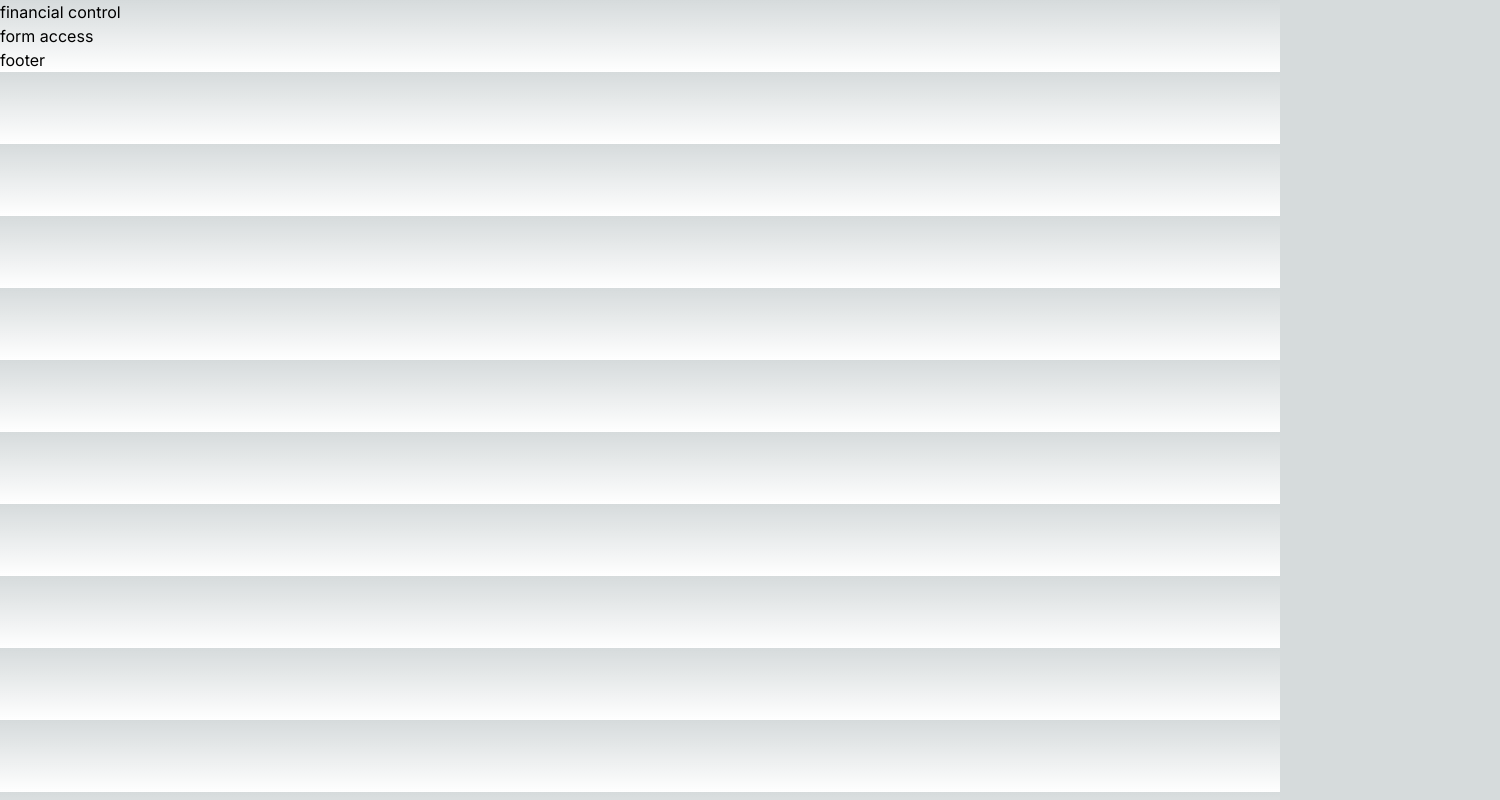
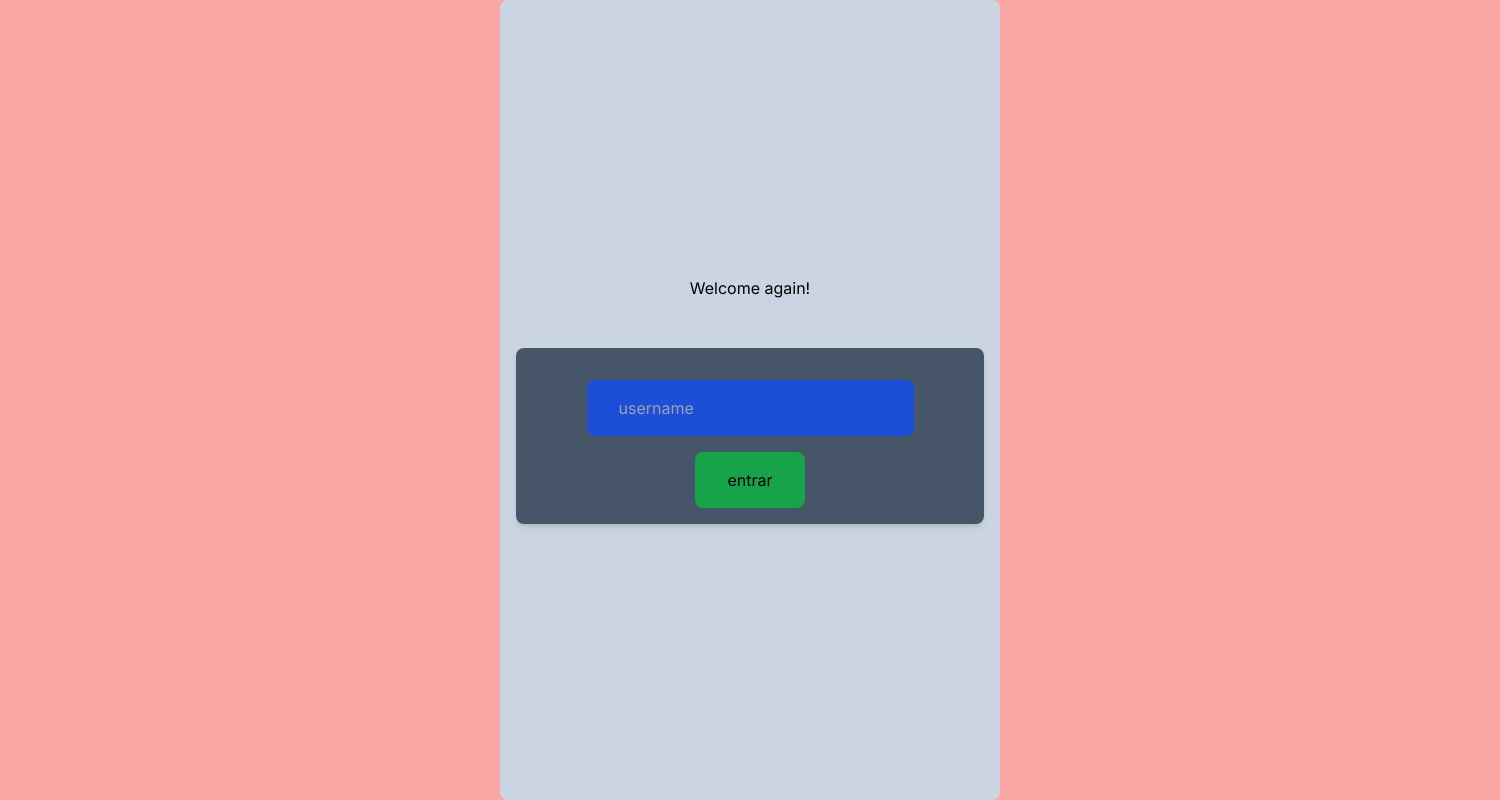
Before and after one commit to eziiel/controller_finance, a Next.js app: page / in a window 1280 px wide. Shown: the whole page, 1500 px wide, since content can reach past the window. Built offline with nearby package versions, Linux system fonts and the light colour scheme.

Commit message:
CHORE:form skeleton

```diff
--- a/src/app/globals.css
+++ b/src/app/globals.css
@@ -2,32 +2,15 @@
 @tailwind components;
 @tailwind utilities;
 
-:root {
-  --foreground-rgb: 0, 0, 0;
-  --background-start-rgb: 214, 219, 220;
-  --background-end-rgb: 255, 255, 255;
-}
-
-@media (prefers-color-scheme: dark) {
-  :root {
-    --foreground-rgb: 255, 255, 255;
-    --background-start-rgb: 0, 0, 0;
-    --background-end-rgb: 0, 0, 0;
-  }
+* {
+  margin: 0;
+  padding: 0;
+  box-sizing: border-box;
 }
 
 body {
+  min-height: 100vh;
+  min-width: 1500px;
   color: rgb(var(--foreground-rgb));
-  background: linear-gradient(
-      to bottom,
-      transparent,
-      rgb(var(--background-end-rgb))
-    )
-    rgb(var(--background-start-rgb));
+  position: relative;
 }
-
-@layer utilities {
-  .text-balance {
-    text-wrap: balance;
-  }
-}
--- a/src/app/layout.tsx
+++ b/src/app/layout.tsx
@@ -5,8 +5,8 @@ import './globals.css'
 const inter = Inter({ subsets: ['latin'] })
 
 export const metadata: Metadata = {
-  title: 'Create Next App',
-  description: 'Generated by create next app',
+  title: 'Financial Control',
+  description: 'Personal financial control',
 }
 
 export default function RootLayout({
@@ -16,7 +16,9 @@ export default function RootLayout({
 }>) {
   return (
     <html lang="en">
-      <body className={inter.className}>{children}</body>
+      <body className={inter.className} suppressHydrationWarning={true}>
+        {children}
+      </body>
     </html>
   )
 }
--- a/src/app/page.tsx
+++ b/src/app/page.tsx
@@ -1,9 +1,11 @@
+import FormAccess from '@/components/form-access'
+
 export default function Home() {
   return (
-    <main>
-      <header>financial control</header>
-      <section>form access</section>
-      <footer>footer</footer>
+    <main className="w-full h-screen bg-red-300 flex justify-center">
+      {/* <header>financial control</header> */}
+      <FormAccess />
+      {/* <footer>footer</footer> */}
     </main>
   )
 }
--- /dev/null
+++ b/src/components/form-access/index.tsx
@@ -0,0 +1,43 @@
+'use client'
+
+import React from 'react'
+
+export default function FormAccess() {
+  // eslint-disable-next-line @typescript-eslint/no-explicit-any
+  const handleAccess = (e: any) => {
+    e.preventDefault()
+    console.log('Access')
+  }
+  return (
+    <section
+      className="bg-slate-300 p-4 w-2/6 rounded-lg text-back flex
+      justify-center items-center flex-col gap-12
+    "
+    >
+      <h1>Welcome again!</h1>
+      <form
+        onSubmit={(e) => handleAccess(e)}
+        className="flex gap-4 p-4 rounded-lg bg-slate-600 shadow-md flex-col
+        text-black justify-center items-center w-full
+      "
+      >
+        <label htmlFor="user"></label>
+        <input
+          type="text"
+          id="user"
+          placeholder="username"
+          className=" flex rounded-lg px-8 py-4 text-black w-3/4 bg-blue-700
+
+            focus:text-red-600
+          "
+        />
+        <button
+          type="submit"
+          className="px-8 py-4 cursor-pointer text-black rounded-lg bg-green-600"
+        >
+          entrar
+        </button>
+      </form>
+    </section>
+  )
+}
```
Also changed, not shown: tailwind.config.ts (+9 -9 lines).
